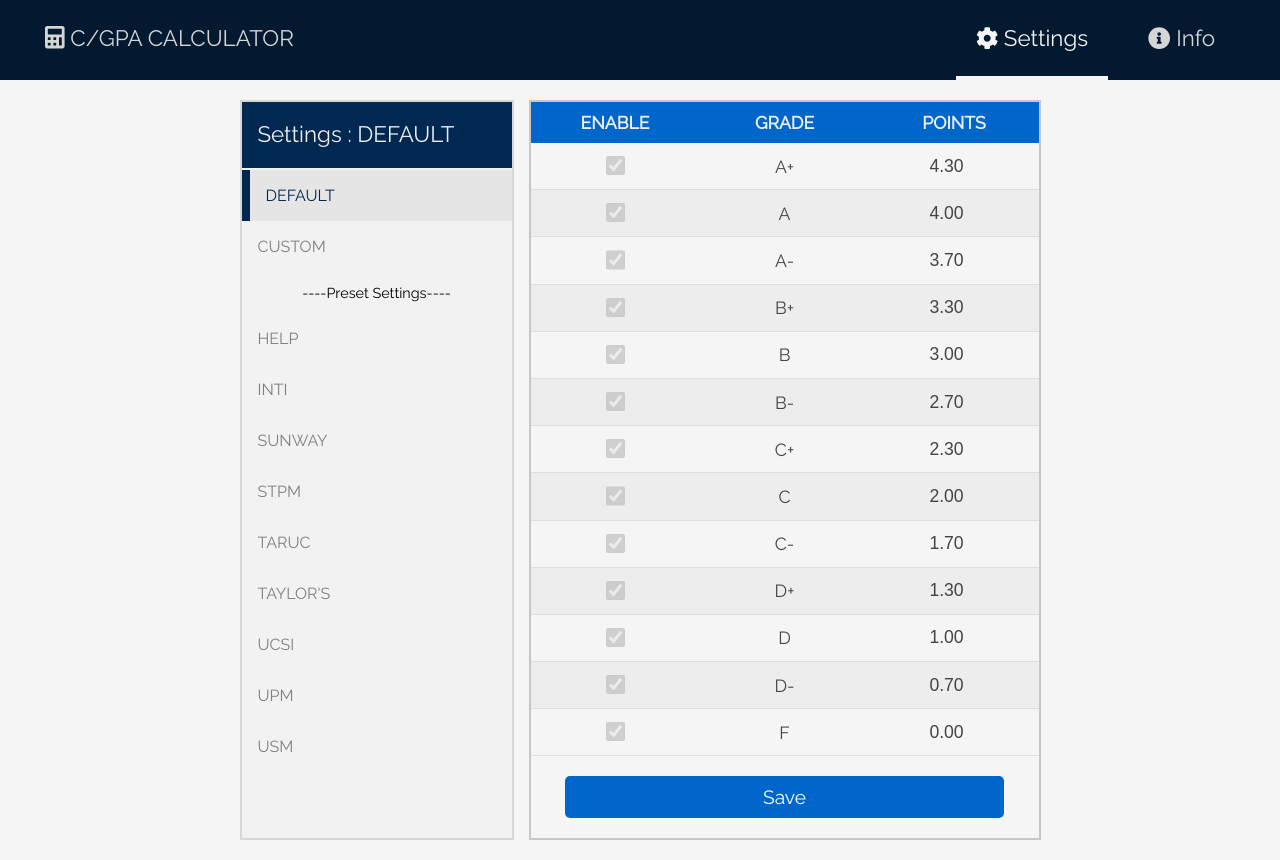
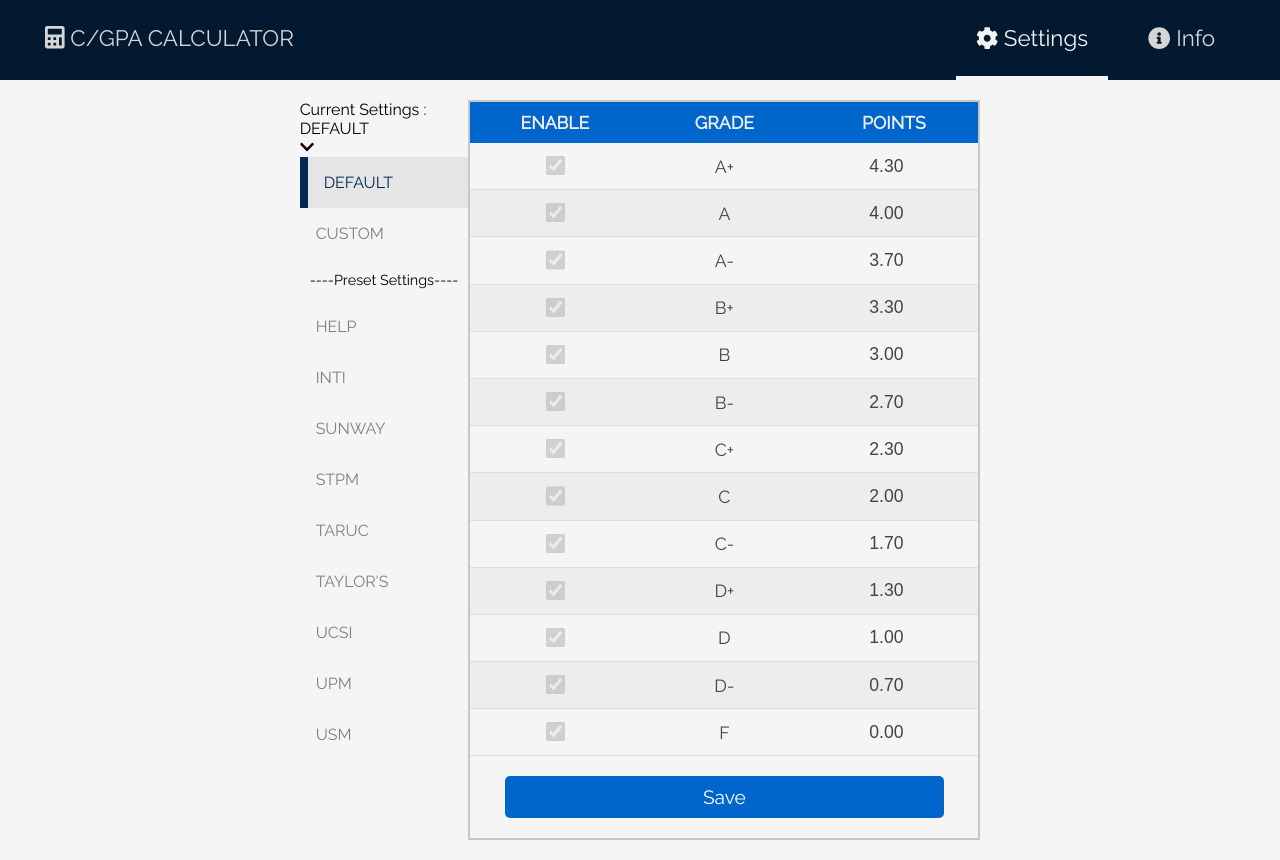
Before and after one commit to JingQuan-K/cgpacalculator, a plain HTML site: page index.html in a window 1280 px wide. Both pictures are taken after a click on the item "Settings". Drawn offline with Linux system fonts and the light colour scheme.

Commit message:
Update index.html

```diff
--- a/index.html
+++ b/index.html
@@ -1,3 +1,9 @@
+<!--
+Author: Kueh Jing Quan
+Date Created: May 2020
+----------------------------------
+-->
+
 <!DOCTYPE html>
 <html lang="en">
 
@@ -56,8 +62,8 @@
                             <thead>
                                 <tr>
                                     <th>COURSE</th>
-                                    <th>CREDIT</th>
-                                    <th>GRADE</th>
+                                    <th>CREDIT <span style="color:red">*</span></th>
+                                    <th>GRADE <span style="color:red">*</span></th>
                                     <th></th>
                                 </tr>
                             </thead>
@@ -99,9 +105,11 @@
 
             <!-- Settings -->
             <div id="settings" data-tab-content>
-                <div class="preSetSettings">
-                    <div id="defaultSettings" class="preSetTabsHead">Settings : <span id="settingsName">DEFAULT</span>
+                <div class="configureSettings">
+                    <div class="currentSettings">
+                        <div><div class="currentSettingsText">Current Settings :</div><div id="settingsName">DEFAULT</div></div> <div id="toggleShowSettings"><i onclick="toggleSettingsList(this)"class="fas fa-chevron-down"></i></div>
                     </div>
+                    <div class="settingsList">
                         <ul class="preSetTabs">
                             <li id="default" class="preSetTab active">DEFAULT</li>
                             <li id="custom" class="preSetTab">CUSTOM</li>
@@ -122,7 +130,7 @@
                             <li id="utar" class="preSetTab">UTAR</li>
                             <li id="utm" class="preSetTab">UTM</li>
                         </ul>
-
+                    </div>
 
                 </div>
                 <form>
```
Lines whose indentation alone changed are shown as unchanged.
